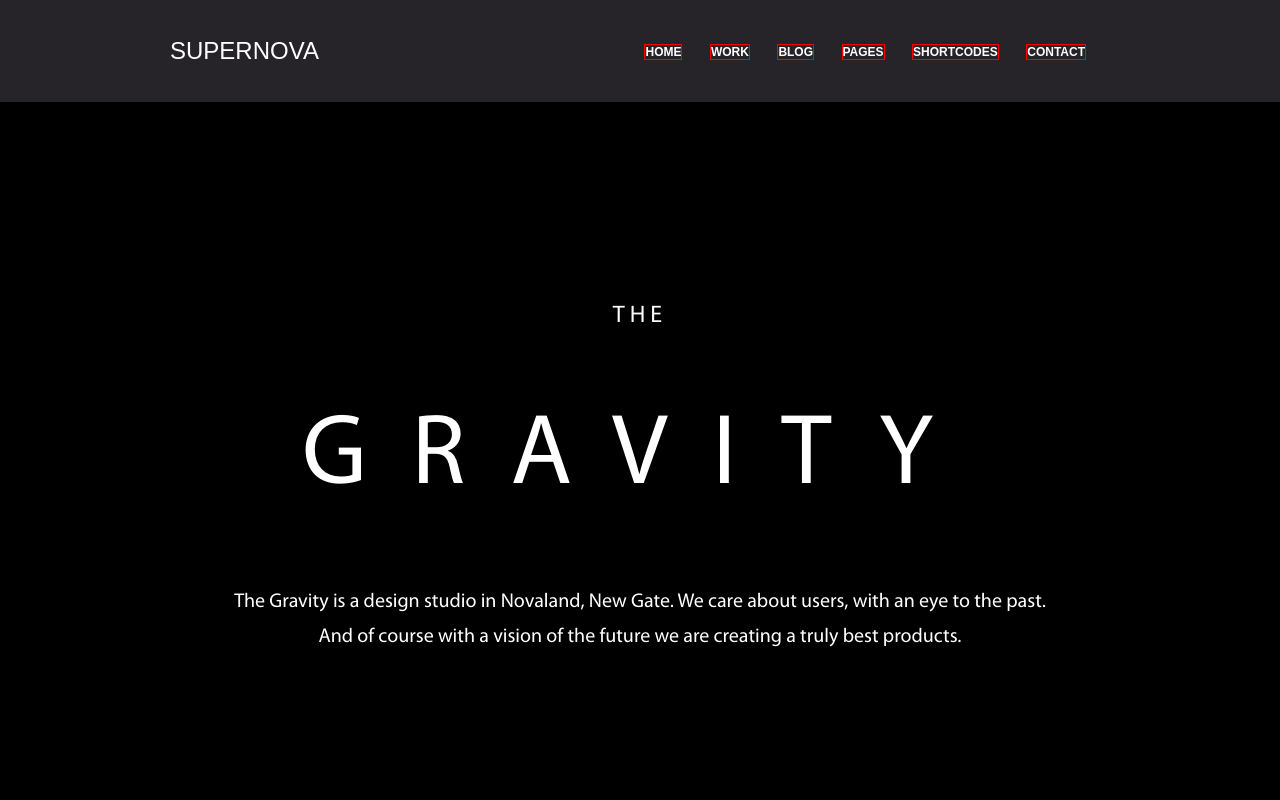
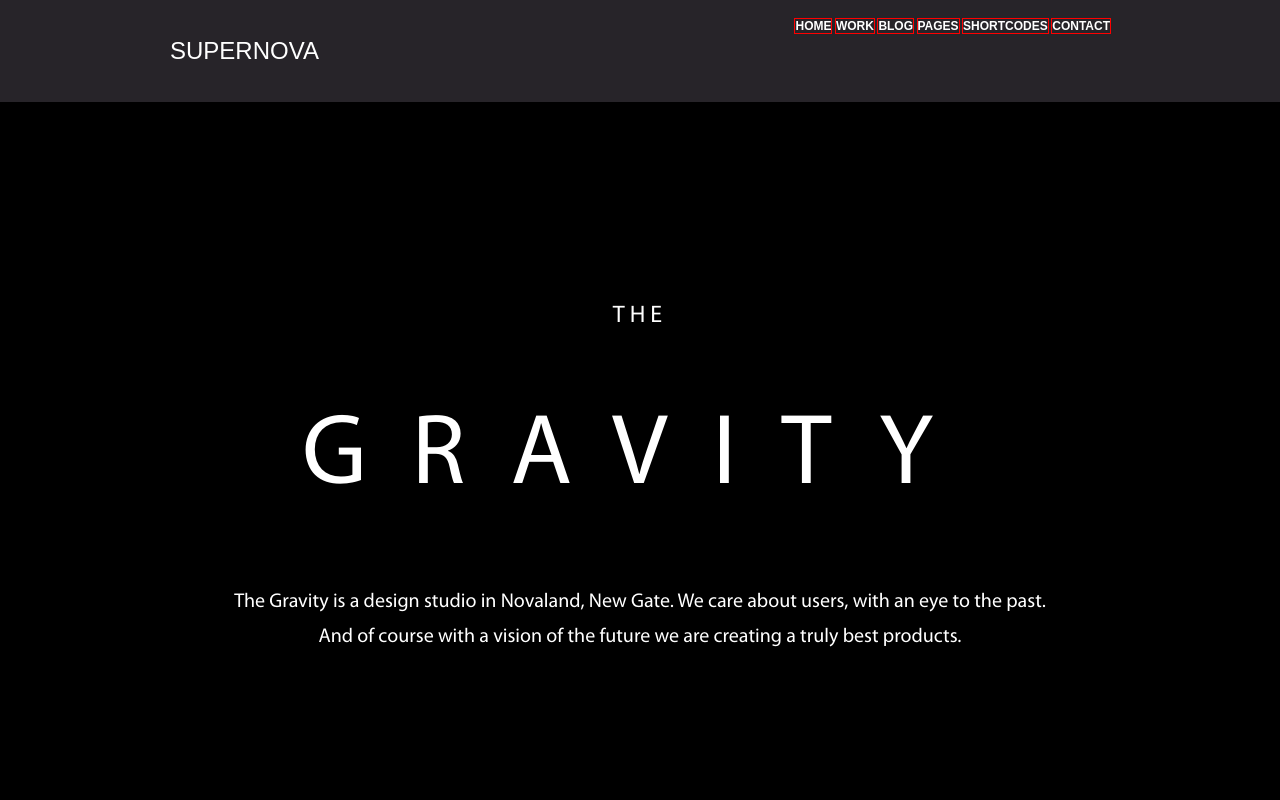
Before and after one commit to acl200/supernova, a plain HTML site: page index.html in a window 1280 px wide. Shown: the top 800 px of the page. Drawn offline with Linux system fonts and the light colour scheme.

Commit message:
sdelal shapku-demka

```diff
--- a/style.css
+++ b/style.css
@@ -28,10 +28,10 @@
 }
 
 .main-nav{
-	padding:26px 0;
+
 	float:right;}
 .main-nav li{
-	padding-right: 25px;
+
 	display: inline-block;
 
 }
```
